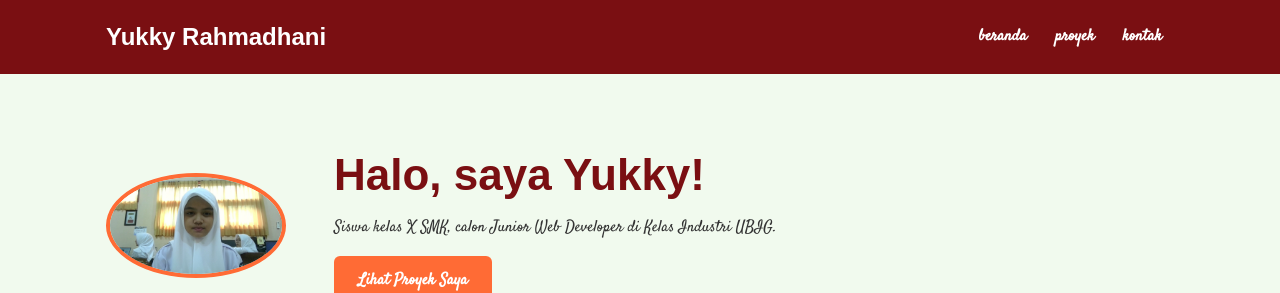
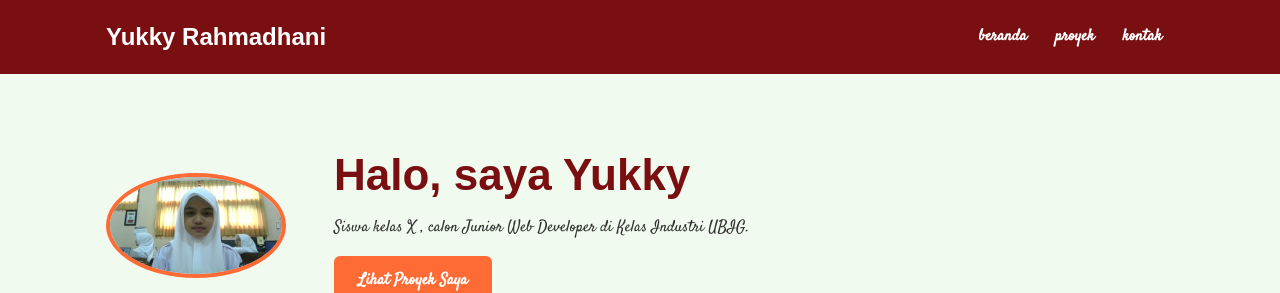
Before and after one commit to yukkyrahmadhani-prog/portofolio, a plain HTML site: page index.html in a window 1280 px wide. Shown: the top 293 px of the page. Drawn offline with Linux system fonts and the light colour scheme.

Commit message:
feat: portofolio awal tiga halaman responsif

```diff
--- a/index.html
+++ b/index.html
@@ -30,8 +30,8 @@
             <section class="hero">
                 <img src="img/foto-profile.png.jpg" alt="Foto profil Yukky Rahmadhani" width="180">
                 <div>
-                    <h2>Halo, saya Yukky!</h2>
-                    <p>Siswa kelas X SMK, calon Junior Web Developer di Kelas
+                    <h2>Halo, saya Yukky </h2>
+                    <p>Siswa kelas X  , calon Junior Web Developer di Kelas
                         Industri UBIG.</p>
                     <a href="proyek.html" class="tombol">Lihat Proyek Saya</a>
                 </div>
```
Also changed, not shown: 1 other file.
